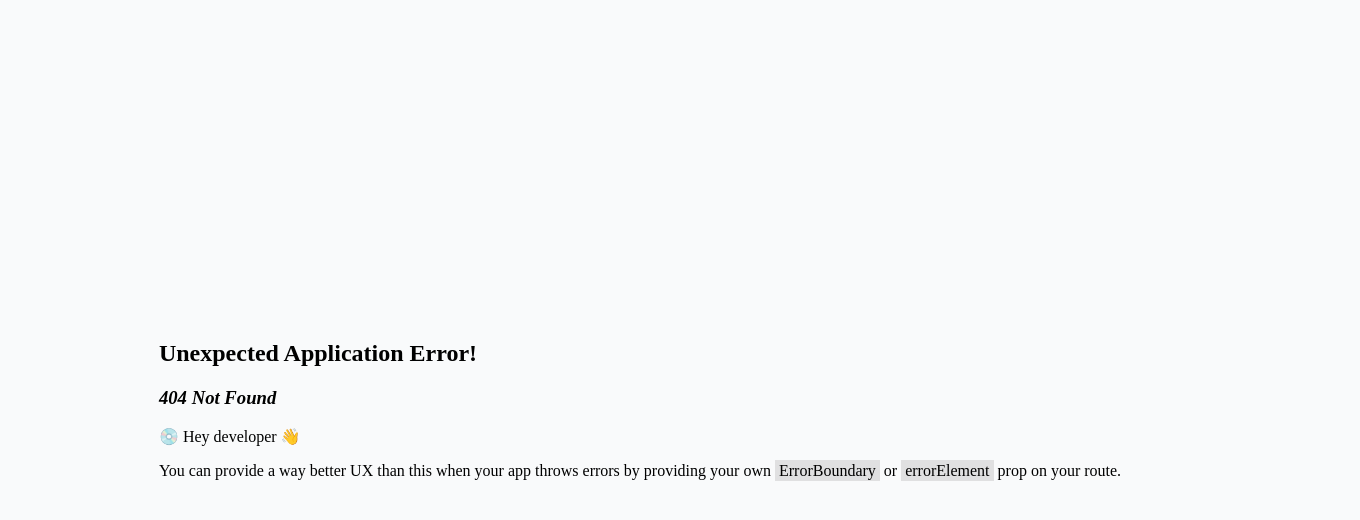
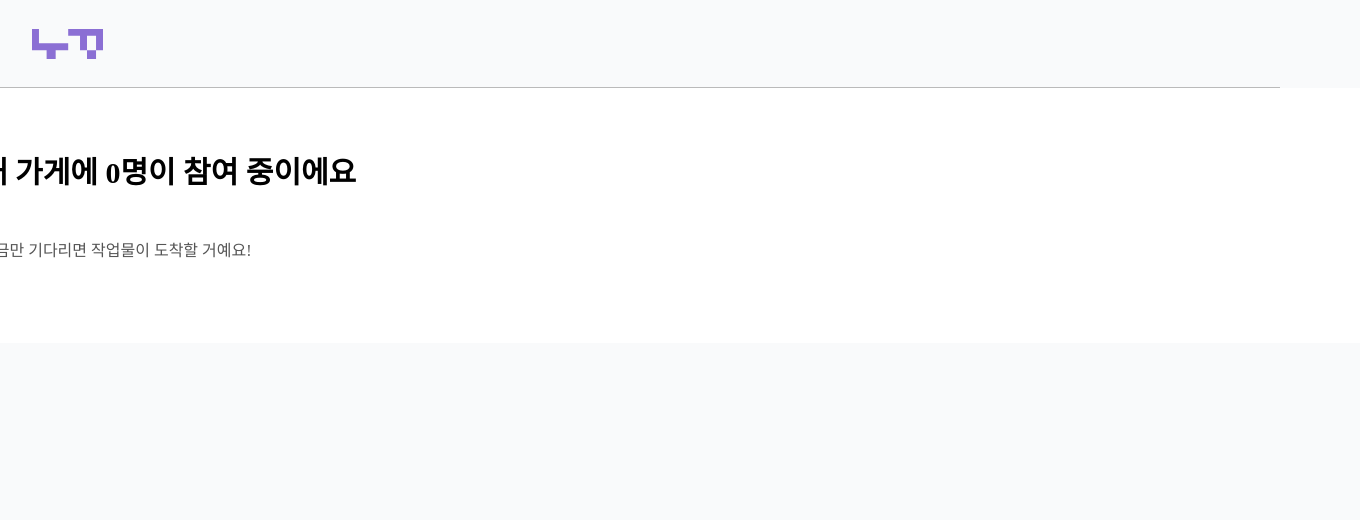
Before and after one commit to LikeLion-at-DGU/2025-hackathon-3-LOFO-frontend, a React (Vite) app: page /nopo/received in a window 1280 px wide. Before the commit this address had no page. Shown: the top 520 px of the page, 1360 px wide, since content can reach past the window. Built offline with nearby package versions, Linux system fonts and the light colour scheme.

Commit message:
feat: Heading.jsx 디자인 수정

```diff
--- a/src/pages/Nopo/Received/Received.jsx
+++ b/src/pages/Nopo/Received/Received.jsx
@@ -1 +1,18 @@
-import
+import styled from "styled-components";
+import * as S from "../components/Styled";
+import Topnav from "../../../components/Topnav/Topnav";
+import { HeadingContainer, Title, Subtitle } from "../components/Heading";
+
+const Received = () => {
+  return (
+    <S.Wrapper>
+      <Topnav />
+      <HeadingContainer>
+        <Title>내 가게에 0명이 참여 중이에요</Title>
+        <Subtitle>조금만 기다리면 작업물이 도착할 거예요!</Subtitle>
+      </HeadingContainer>
+    </S.Wrapper>
+  );
+};
+
+export default Received;
--- a/src/pages/Nopo/Received/ReceivedFeedback.jsx
+++ b/src/pages/Nopo/Received/ReceivedFeedback.jsx
@@ -1,5 +1,3 @@
-//
-
 import React, { useState } from "react";
 import styled from "styled-components";
 import * as S from "../components/Styled";
--- a/src/pages/Nopo/components/Heading.jsx
+++ b/src/pages/Nopo/components/Heading.jsx
@@ -2,7 +2,7 @@ import styled from "styled-components";
 
 export const HeadingContainer = styled.div`
   display: flex;
-  padding: 100px 100px 80px 100px;
+  padding: 50px 60px 50px 60px;
   flex-direction: column;
   justify-content: center;
   align-items: flex-start;
--- a/src/pages/Nopo/components/Styled.jsx
+++ b/src/pages/Nopo/components/Styled.jsx
@@ -4,7 +4,7 @@ export const Wrapper = styled.div`
   width: 100%;
   /* gap: 100px; */
   min-height: 100vh;
-  padding-top: 88px;
+  padding-top: 80px;
   padding-bottom: 50px;
   display: flex;
   flex-direction: column;
--- a/src/routes/router.jsx
+++ b/src/routes/router.jsx
@@ -9,6 +9,7 @@ import Home from "../pages/Youth/Home/Home";
 import NopoHome from "../pages/Nopo/Home/NopoHome";
 import RequestCreate from "../pages/Nopo/Request/RequestCreate";
 import RequestEdit from "../pages/Nopo/Request/RequestEdit";
+import Received from "../pages/Nopo/Received/Received";
 import ReceivedFeedback from "../pages/Nopo/Received/ReceivedFeedback";
 
 const router = createBrowserRouter([
@@ -28,6 +29,7 @@ const router = createBrowserRouter([
       { path: "nopo/home", element: <NopoHome /> },
       { path: "nopo/request/create", element: <RequestCreate /> },
       { path: "nopo/request/edit", element: <RequestEdit /> },
+      { path: "nopo/received", element: <Received /> },
       { path: "nopo/received/feedback", element: <ReceivedFeedback /> },
     ],
   },
```
